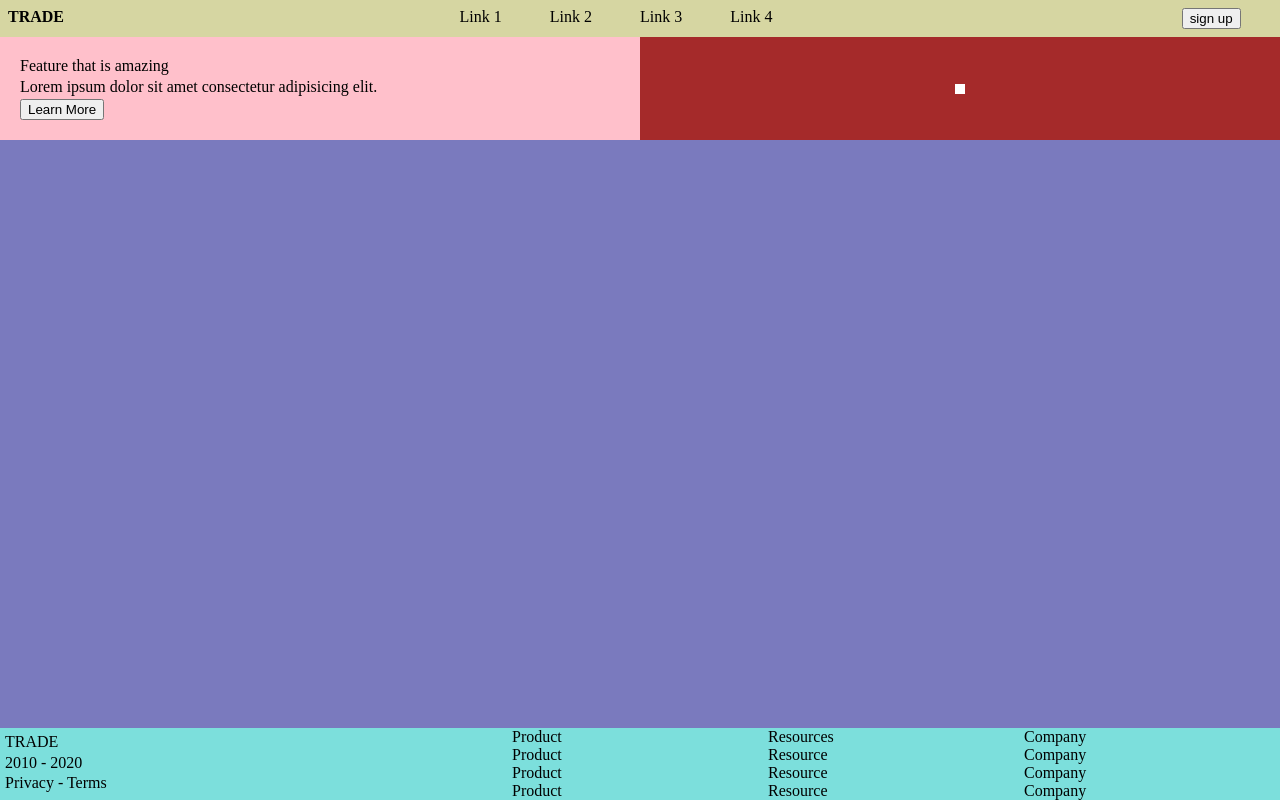
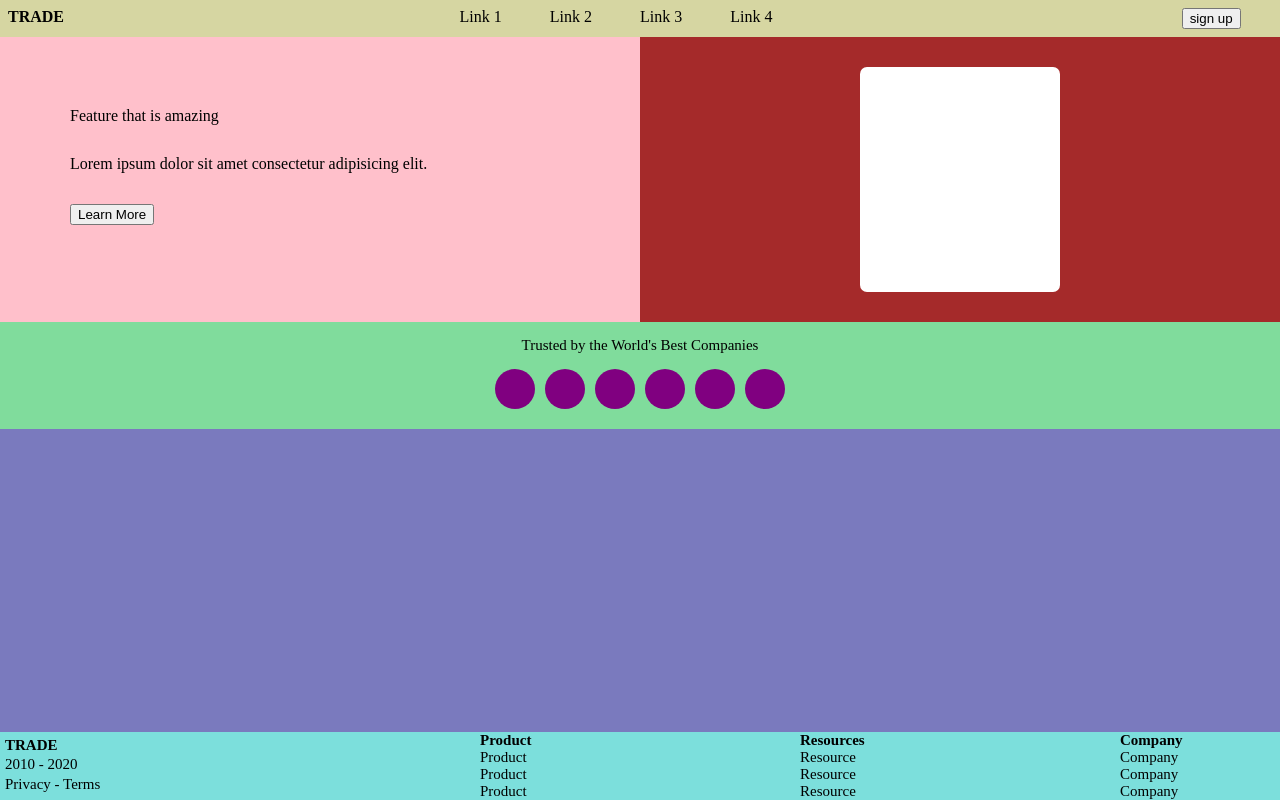
Before and after one commit to jsangalang93/css-grid-lab, a plain HTML site: page index.html in a window 1280 px wide. Drawn offline with Linux system fonts and the light colour scheme.

Commit message:
commit screen works

```diff
--- a/css/style.css
+++ b/css/style.css
@@ -1,8 +1,12 @@
+
+
 body {
     background-color: rgb(122, 122, 190);
     display: grid;
     margin: 0;
     padding: 0;
+    width: 100%
+    /* min-height: 100%; */
 
 
     /* align-content: space-between;*/
@@ -19,25 +23,42 @@ nav {
 }
 
 
-.wordTrade {
+.bold {
     font-weight: bold;
 }
-.footer {
+
+.trust {
     display: grid;
-    background-color: rgb(124, 223, 220);
-    grid-template-columns: 1fr 1fr 1fr 1fr 1fr;
-    grid-template-rows: 1fr;
-    margin: 0;
-    padding: 0;
-    align-self: end;
-    position: absolute;
-    bottom: 0;
+    background-color: rgb(128, 220, 156);
+
+}
+.trustText {
+    text-align: center;
+    margin: 15px;
+    font-size: 15px;
+
+}
+
+.circles {
+    background-color: purple;
+    height:40px;
+    width: 40px;
+    border-radius: 20px;
+}
+
+.innerCircle {
+    display: flex;
+    /* grid-template-columns: 1fr 1fr 1fr 1fr 1fr 1fr; */
+    gap: 10px;
+    justify-content: center;
+    margin-bottom: 20px;
     width: 100%;
 }
 
 .feature {
     display: grid;
     grid-template-columns: 1fr 1fr;
+    width: 100%;
 }
 
 .featText {
@@ -46,15 +67,16 @@ nav {
     grid-template-columns: 1fr;
     background-color: pink;
     text-align: left;
-    padding: 20px;
+    padding: 70px;
 
 }
 
 .empty {
-    display: flex;
-    width: 10px;
-    height: 10px;
+    width: 200px;
+    height: 225px;
     background-color: white;
+    border-radius: 7px;
+    margin: 30px;
 }
 
 .featText2 {
@@ -62,7 +84,23 @@ nav {
     background-color: brown;
     justify-content: center;
     padding:0;
-    align-items: center;
+}
+
+.footer {
+    display: grid;
+    background-color: rgb(124, 223, 220);
+    grid-template-columns: 2fr 1fr 2fr 2fr 1fr;
+
+    grid-template-rows: 1fr;
+    margin: 0;
+    padding: ;
+    /* align-self: end; */
+    position: absolute;
+    bottom: 0;
+    width: 100%;
+    font-size: 15px;
+
+
 }
 
 .footOne {
@@ -81,6 +119,26 @@ nav {
     display: grid;
     margin: 0;
 }
+
+
+
+@media (minimum-width: 360px) {
+    .footer {
+        grid-template-columns: 1fr;
+
+    }
+    .trust {
+        grid-template-columns: 1fr;
+        grid-template-rows: 1fr 1fr 1fr 1fr 1fr 1fr;
+    }
+}
+
+@media (max-width: 600px) {
+    .feature {
+    grid-template-columns: 1fr;
+    }
+}
+
 /* .trade2 {
     display: grid;
     grid-template-columns: 9fr 1fr 1fr 1fr 1fr 1fr;
--- a/index.html
+++ b/index.html
@@ -9,7 +9,7 @@
 <body>
     <nav>
         <div class = "trade1">
-            <a class = "wordTrade">TRADE</a>
+            <a class = "bold">TRADE</a>
             <a>Link 1</a>
             <a>Link 2</a>
             <a>Link 3</a>
@@ -70,28 +70,49 @@
             </div>
         </div>
     </div>
+    <div class = "trust">
+        <div class = "trustText">
+            Trusted by the World's Best Companies
+        </div>
+        <div class = "innerCircle">
+            <div class = "circles">
+            </div>
+            <div class = "circles">
+            </div>
+            <div class = "circles">
+            </div>
+            <div class = "circles">
+            </div>
+            <div class = "circles">
+            </div>
+            <div class = "circles">
+            </div>
+        </div>
+    </div>
+    <!-- footer -->
     <div class = "footer">
         <div class = "footOne">
-            <a>TRADE </a>
+            <a class = "bold">TRADE </a>
             <a>2010 - 2020 </a>
             <a>Privacy - Terms </a>
         </div>
         <div class = "footSpacer">
+            <a></a>
         </div>
         <div class = "footTwo">
-            <a>Product</a>
+            <a class = "bold">Product</a>
             <a>Product</a>
             <a>Product</a>
             <a>Product</a>
         </div>
         <div class = "footThree">
-            <a>Resources</a>
+            <a class = "bold">Resources</a>
             <a>Resource</a>
             <a>Resource</a>
             <a>Resource</a>
         </div>
         <div class = "footFour">
-            <a>Company</a>
+            <a class = "bold">Company</a>
             <a>Company</a>
             <a>Company</a>
             <a>Company</a>
```
